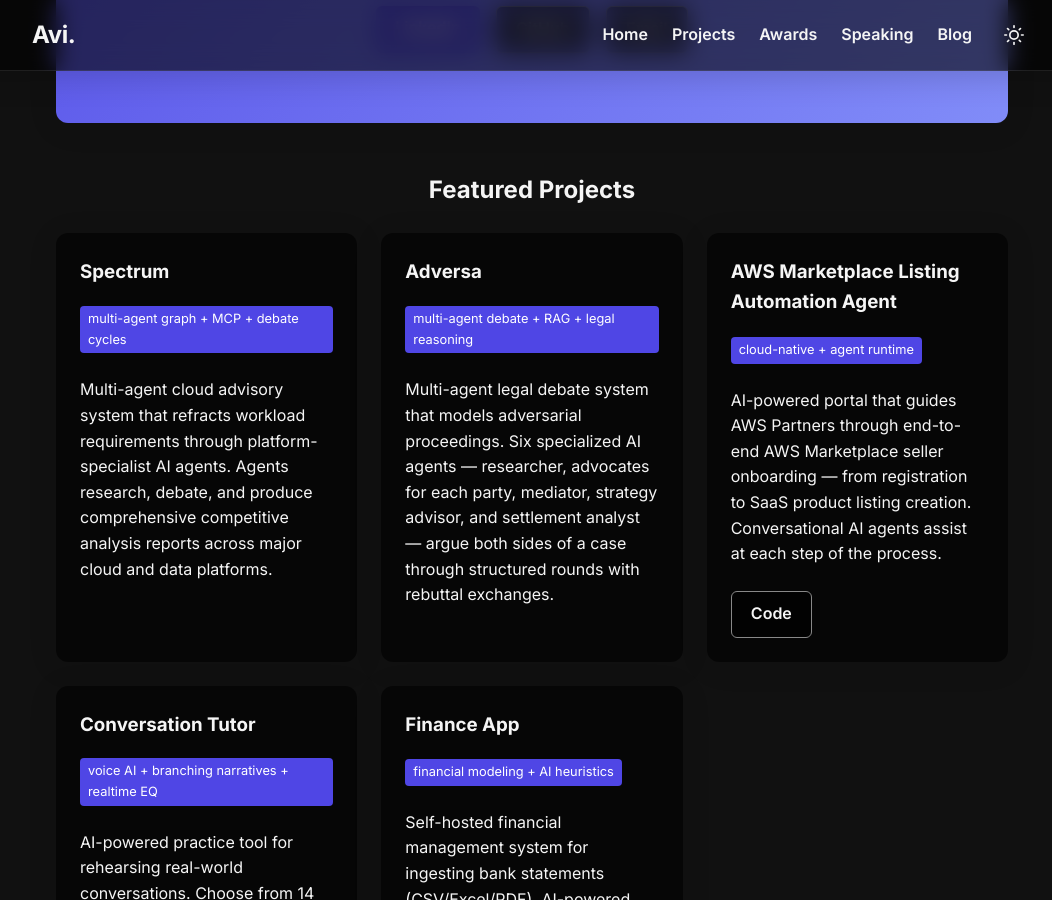
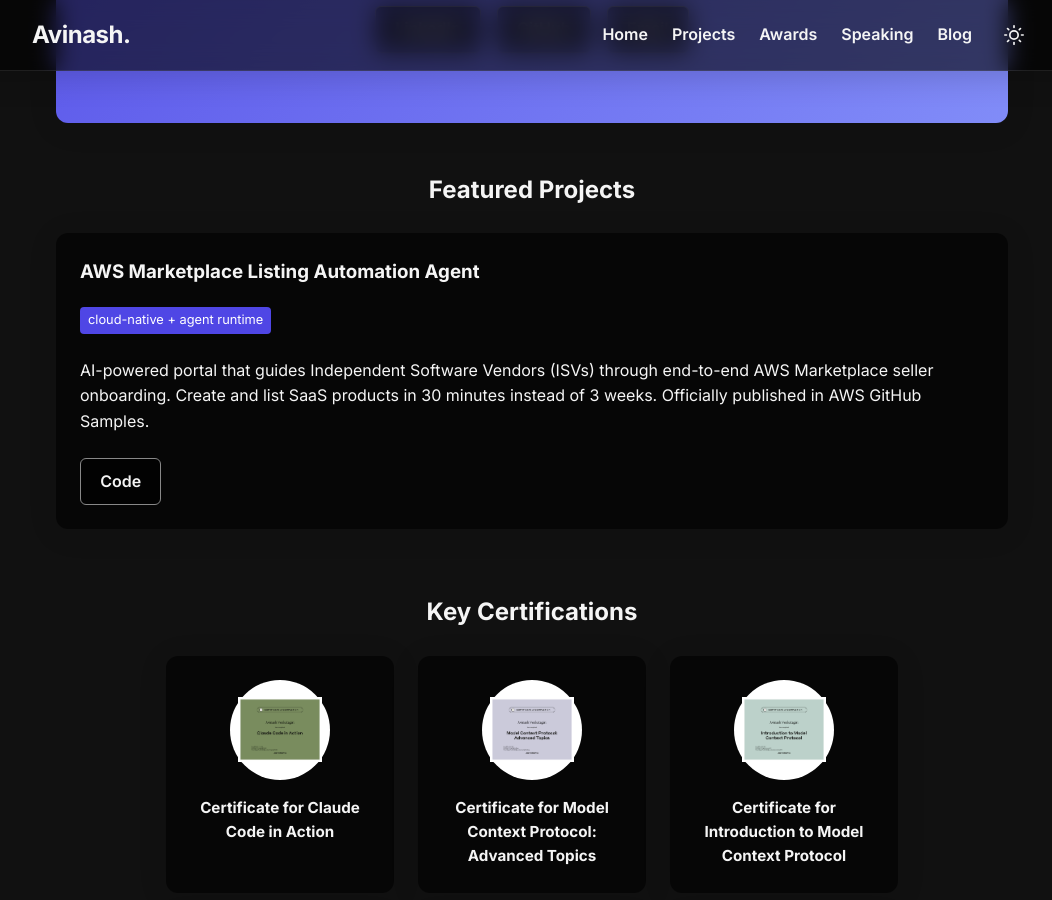
Before and after one commit to avenkatagiri/avenkatagiri.github.io, a Jekyll site: the page built from index.md, in a window 1280 px wide and 900 px high, scrolled down 513 px. Shown: the whole window, without its empty margins (108-1160 px from the left). Built offline with Jekyll 4.4.1, drawn with Linux system fonts in a browser that asks for light colours; some of the changed text lies outside the part shown.

Commit message:
ui: adjust layout themes and update project featured logic

```diff
--- a/_data/projects.yml
+++ b/_data/projects.yml
@@ -47,7 +47,8 @@
     - PBKDF2-SHA256
 
 - title: AWS Marketplace Listing Automation Agent
-  description: AI-powered portal that guides AWS Partners through end-to-end AWS Marketplace seller onboarding — from registration to SaaS product listing creation. Conversational AI agents assist at each step of the process.
+  featured: true
+  description: AI-powered portal that guides Independent Software Vendors (ISVs) through end-to-end AWS Marketplace seller onboarding. Create and list SaaS products in 30 minutes instead of 3 weeks. Officially published in AWS GitHub Samples.
   highlights:
     - "**Multi-agent pipeline** — Specialized agents for seller registration, SaaS product creation, deployment, buyer experience, metering, and public visibility"
     - "**Amazon Bedrock AgentCore Runtime** — Agents deployed on managed infrastructure with ARM64 builds via CodeBuild"
--- a/_layouts/default.html
+++ b/_layouts/default.html
@@ -3,13 +3,13 @@
 <head>
   <meta charset="UTF-8">
   <meta name="viewport" content="width=device-width, initial-scale=1.0">
-  <title>{{ page.title }} | {{ site.title | default: "Avi Venkatagiri" }}</title>
+  <title>{{ page.title }} | {{ site.title | default: "Avinash Venkatagiri" }}</title>
   {% include head.html %}
 </head>
 <body>
   <nav class="glass nav-bar" aria-label="Main Navigation">
     <div class="nav-content">
-      <a href="/" class="logo">Avi.</a>
+      <a href="/" class="logo">Avinash.</a>
       <div class="nav-links">
         <a href="/">Home</a>
         <a href="/projects">Projects</a>
@@ -29,7 +29,7 @@
   </main>
 
   <footer class="site-footer">
-    <p>&copy; {{ site.time | date: '%Y' }} Avi Venkatagiri. Built with custom UI.</p>
+    <p>&copy; {{ site.time | date: '%Y' }} Avinash Venkatagiri. Built with custom UI.</p>
   </footer>
 </body>
 </html>
--- a/index.md
+++ b/index.md
@@ -4,12 +4,12 @@ title: Home
 ---
 
 <div class="hero glass" style="margin-bottom: 3rem; text-align: center;">
-  <img src="/assets/img/profile.jpg" alt="Avi Venkatagiri" class="profile-pic" style="width: 140px; height: 140px; border-radius: 50%; object-fit: cover; margin-bottom: 1rem; border: 4px solid var(--color-primary-light);" onerror="this.src='https://via.placeholder.com/140?text=photo';" />
-  <h1 class="accent" style="margin: 0.5rem 0; font-size: 2.5rem;">Hey, I'm Avi.</h1>
+  <img src="/assets/img/profile.jpg" alt="Avinash Venkatagiri" class="profile-pic" style="width: 140px; height: 140px; border-radius: 50%; object-fit: cover; margin-bottom: 1rem; border: 4px solid var(--color-primary-light);" onerror="this.src='https://via.placeholder.com/140?text=photo';" />
+  <h1 class="accent" style="margin: 0.5rem 0; font-size: 2.5rem;">Hey, I'm Avinash.</h1>
   <p style="font-size: 1.1rem; max-width: 600px; margin: 0 auto 2rem auto;">I build AI-powered multi-agent systems, full-stack applications, and developer tools. Currently focused on agentic architectures, cloud advisory platforms, and conversational AI.</p>
 
   <div class="social-links" style="display: flex; gap: 1rem; justify-content: center;">
-    <a href="https://www.linkedin.com/in/avinashvenkatagiri/" target="_blank" aria-label="LinkedIn" class="btn">LinkedIn</a>
+    <a href="https://www.linkedin.com/in/avinashvenkatagiri/" target="_blank" aria-label="LinkedIn" class="btn" style="background: var(--color-surface); color: var(--color-text); border: 1px solid var(--color-muted);">LinkedIn</a>
     <a href="https://github.com/avenkatagiri" target="_blank" aria-label="GitHub" class="btn" style="background: var(--color-surface); color: var(--color-text); border: 1px solid var(--color-muted);">GitHub</a>
     <a href="mailto:avinash.venkatagiri@outlook.com" target="_blank" aria-label="Email" class="btn" style="background: var(--color-surface); color: var(--color-text); border: 1px solid var(--color-muted);">Email</a>
   </div>
@@ -17,7 +17,8 @@ title: Home
 
 <h2 style="margin-bottom: 1.5rem; text-align: center;">Featured Projects</h2>
 <section class="grid">
-  {% for project in site.data.projects %}
+  {% assign featured_projects = site.data.projects | where: "featured", true %}
+  {% for project in featured_projects %}
   <article class="glass">
     <h3 style="margin-top:0;">{{ project.title }}</h3>
     {% if project.complexity %}<span style="font-size: 0.8rem; padding: 0.2rem 0.5rem; background: var(--color-primary); color: white; border-radius: 4px; margin-bottom: 0.5rem; display: inline-block;">{{ project.complexity }}</span>{% endif %}
```
